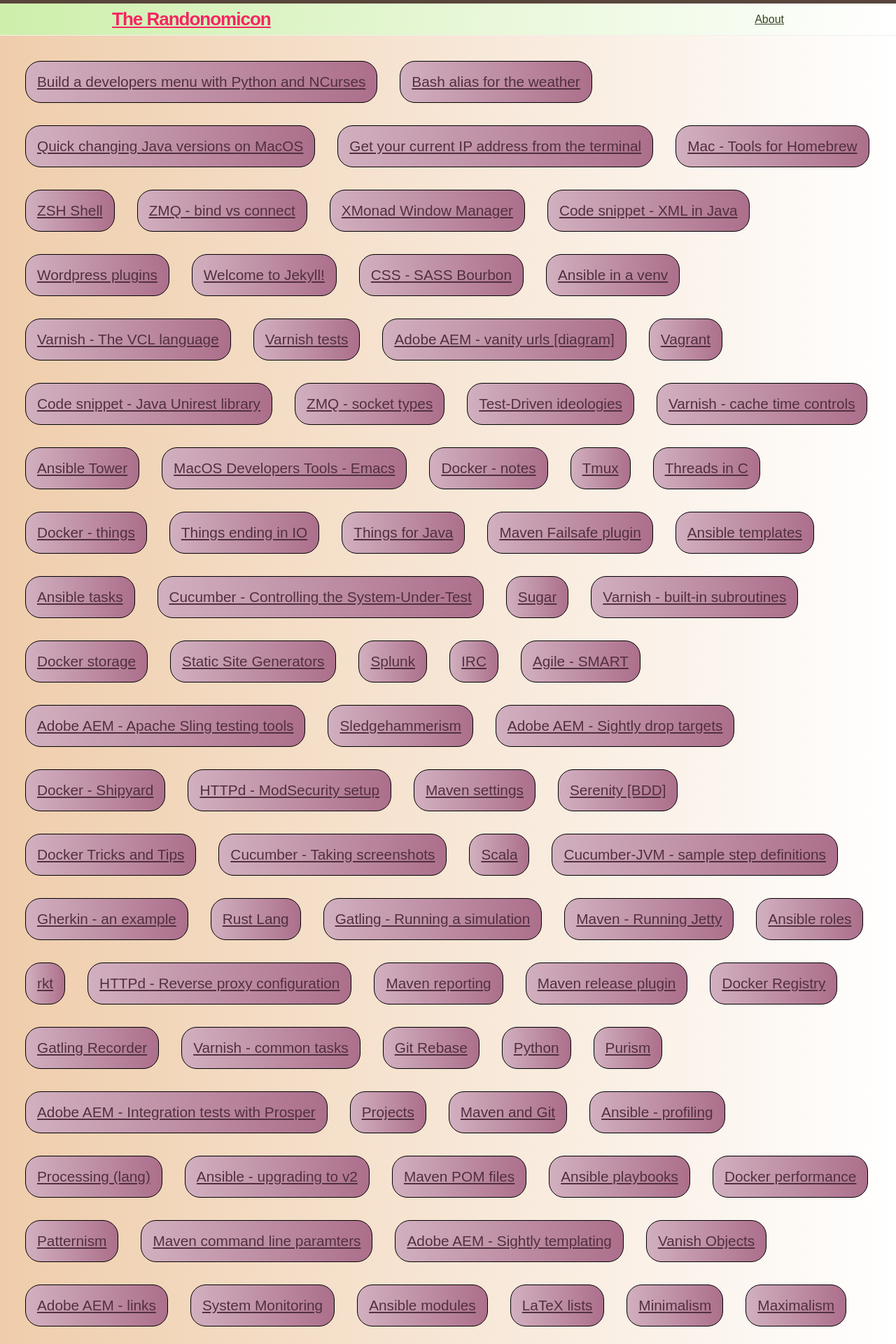
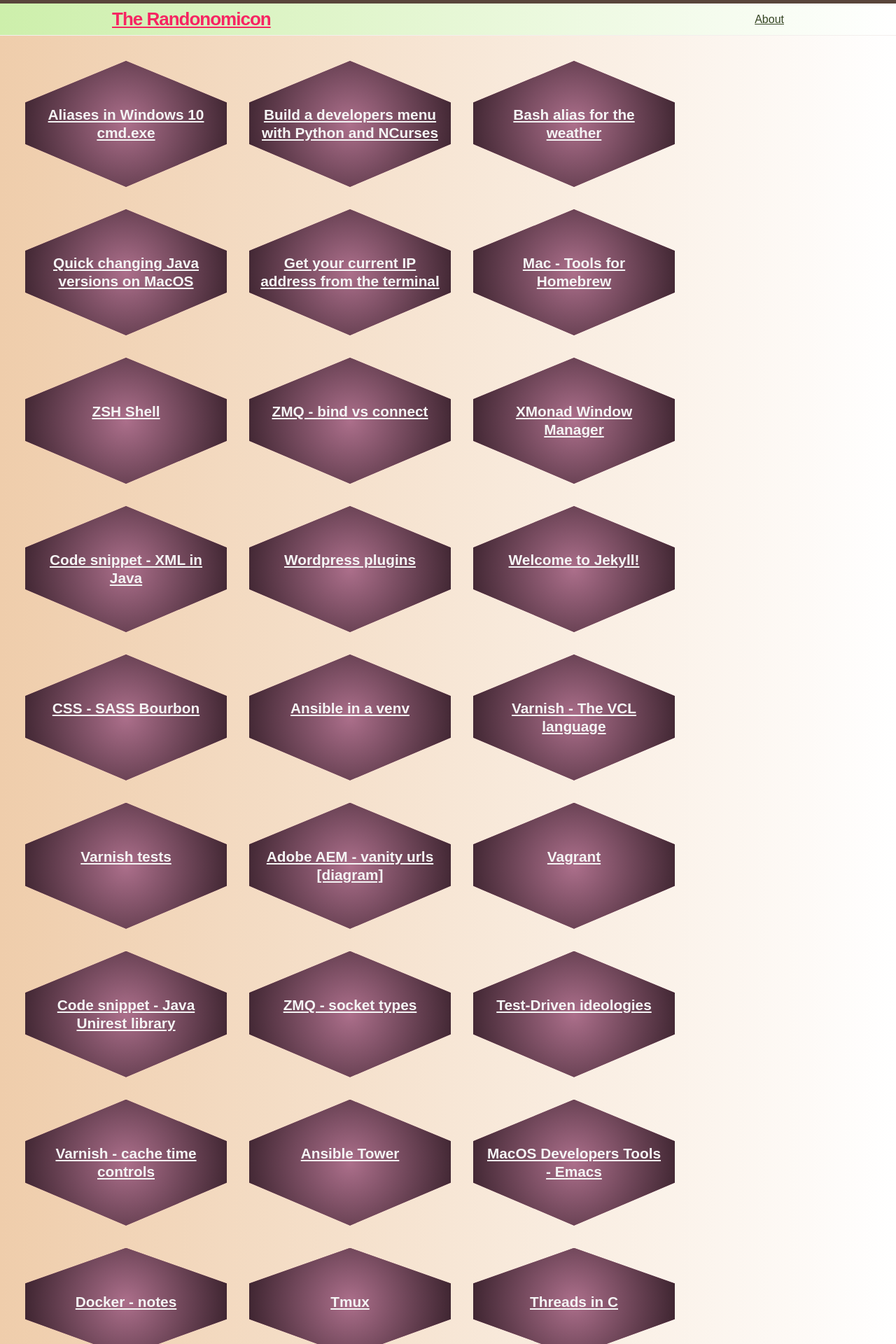
Before and after one commit to antonyh/randonomicon, a Jekyll site: the page built from index.md, in a window 1280 px wide. Shown: the top 1920 px of the page at 70% size. Built offline with Jekyll 4.4.1, drawn with Linux system fonts in a browser that asks for light colours.

Commit message:
New article and hexagonal homepage

```diff
--- a/_posts/2018-09-19-sugar.markdown
+++ b/_posts/2018-09-19-sugar.markdown
@@ -1,7 +1,7 @@
 ---
 layout: post
 
-date:   2018-09-19 22:25:52 +0100
+date:   2098-09-19 22:25:52 +0100
 categories: nutrition, rewrite, half-baked, todo
 ---
 Sugar
--- a/_sass/minima/_layout.scss
+++ b/_sass/minima/_layout.scss
@@ -198,17 +198,23 @@
 
   > li {
     display: block;
+    width: 16em;
     margin: 1em;
-    padding: 1em;
-    background-color: $brand-color;
-    background-image: linear-gradient(to right, lighten($brand-color, 20%), $brand-color);
-    border-radius: 22px;
-    border: thin solid black;
+    text-align: center;
+    padding: 4em 1em;
+    background-color: darken($brand-color, 10%);
+    color: whitesmoke;
+    //background-image: linear-gradient(to right, lighten($brand-color, 20%), $brand-color);
+    background-image: radial-gradient(circle at center,  $brand-color, darken($brand-color, 40%));
+    border-radius: 0px;
+    clip-path: polygon(0 33%, 50% 0, 100% 33%, 100% 66%, 50% 100%, 0 66%);
   }
 
   > li:hover {
     background-color: lighten($brand-color, 10%);
-    background-image: linear-gradient(to right, lighten($brand-color, 30%), lighten($brand-color, 70%));
+    color: black;
+    //background-image: linear-gradient(to right, lighten($brand-color, 30%), lighten($brand-color, 70%));
+    background-image: radial-gradient(circle at center, lighten($brand-color, 30%), darken($brand-color, 20%));
   }
 }
 
@@ -222,7 +228,9 @@
 .post-link {
   display: block;
   @include relative-font-size(1.3);
-  color: darken($brand-color, 30%);
+  color: whitesmoke;
+  text-align: center;
+  font-weight: bold;
 }
 
 
```
Also changed, not shown: _layouts/default.html (+8 -0 lines), _posts/2020-03-16-windows-cmd-aliases.markdown (added, +39 -0 lines).
